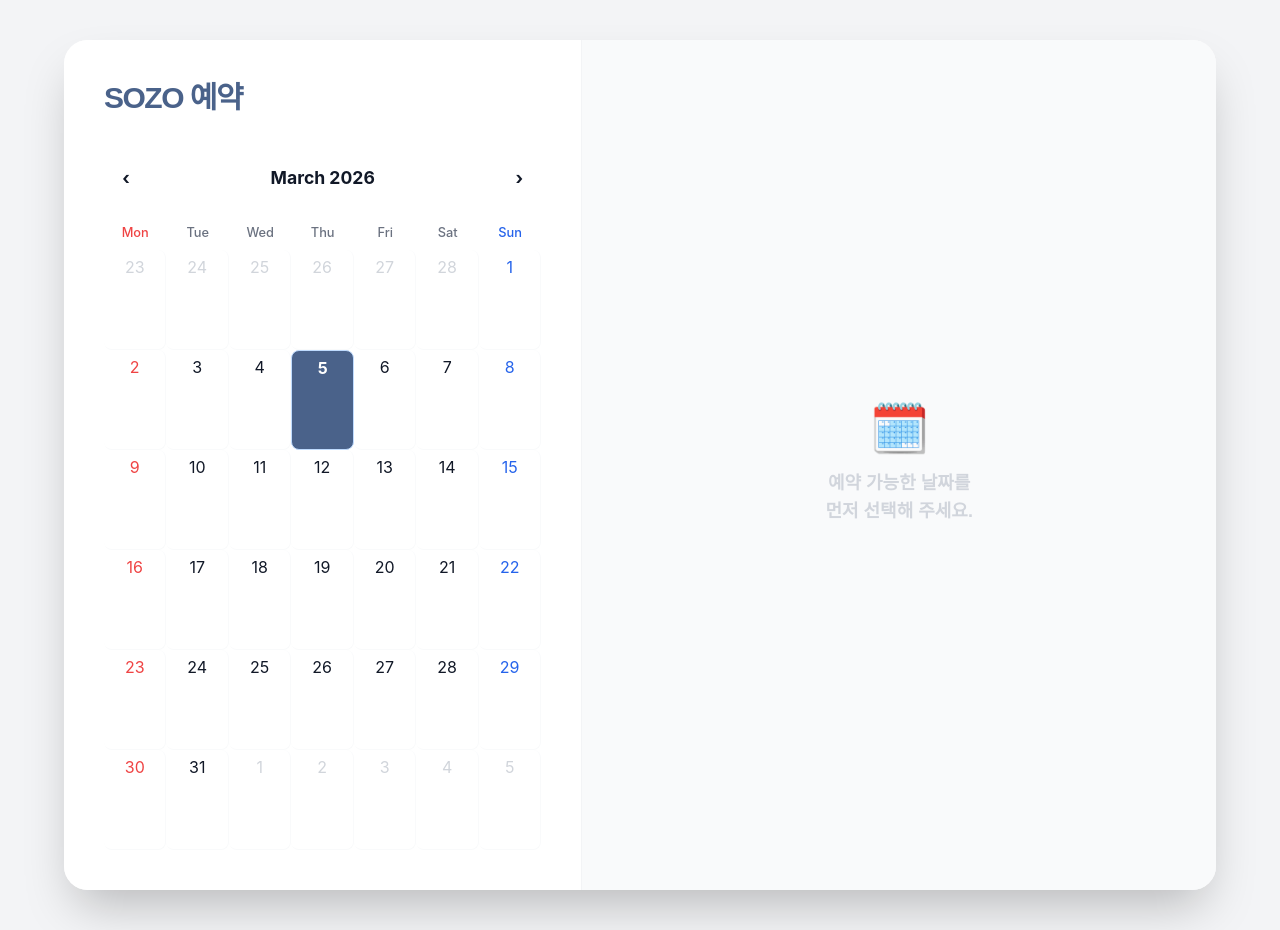
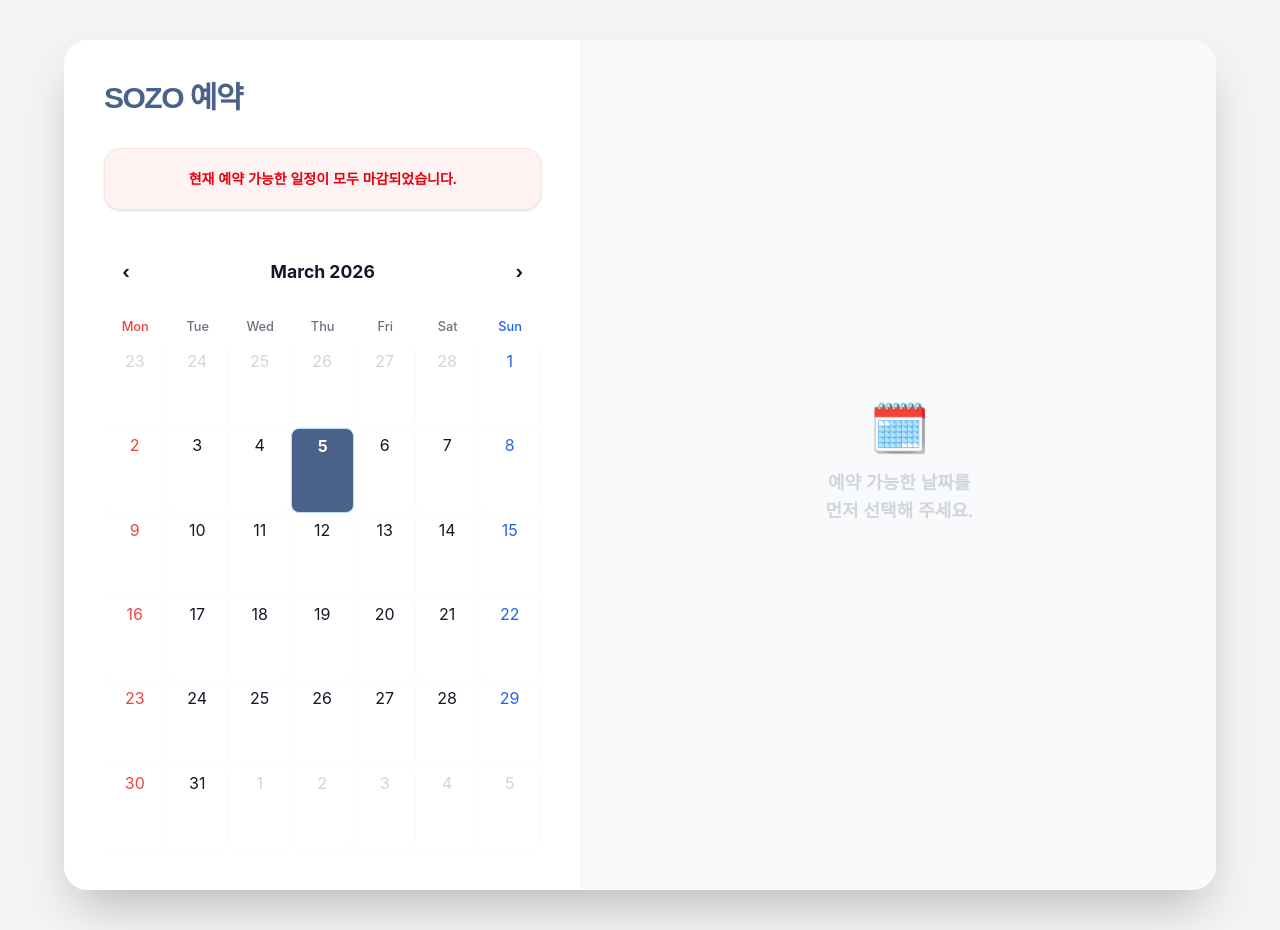
Before and after one commit to norankoj/sozo-reservation, a Next.js app: page / in a window 1280 px wide. Built offline with nearby package versions, Linux system fonts and the light colour scheme; no server answers; the database is empty.

Commit message:
fix : 예약 불가능할 경우

```diff
--- a/app/page.tsx
+++ b/app/page.tsx
@@ -4,7 +4,7 @@ import { useState, useEffect } from "react";
 import Calendar from "react-calendar";
 import { format } from "date-fns";
 import { supabase } from "@/lib/supabase";
-import { ChevronLeft, UserCircle2 } from "lucide-react"; // 아이콘 추가
+import { ChevronLeft, UserCircle2 } from "lucide-react";
 import "@/style/calendar.css";
 
 type ValuePiece = Date | null;
@@ -36,7 +36,7 @@ export default function Home() {
         .from("sozo_availability")
         .select("*")
         .eq("is_open", true);
-      if (data) setAvailabilities(data);
+      setAvailabilities(data || []);
       setIsLoading(false);
     };
     fetchOpenDates();
@@ -140,13 +140,20 @@ export default function Home() {
   return (
     <div className="min-h-screen bg-gray-100 flex items-center justify-center p-0 md:p-10">
       <div className="max-w-6xl w-full bg-white md:rounded-3xl shadow-2xl overflow-hidden flex flex-col md:flex-row h-screen md:h-[850px]">
-        {/* --- 왼쪽: 달력 및 모바일용 버튼 --- */}
+        {/* --- 왼쪽: 달력 영역 --- */}
         <div
           className={`w-full md:w-[45%] p-6 md:p-10 bg-white border-r border-gray-100 flex flex-col overflow-y-auto ${selectedGenderSeat ? "hidden md:flex" : "flex"}`}
         >
           <h1 className="text-3xl font-black text-[#4A628A] mb-8 tracking-tighter">
             SOZO 예약
           </h1>
+
+          {!isLoading && availabilities.length === 0 && (
+            <div className="bg-red-50 text-red-600 p-5 rounded-2xl mb-8 text-center text-sm font-bold border border-red-100 shadow-sm animate-fade-in">
+              현재 예약 가능한 일정이 모두 마감되었습니다.
+            </div>
+          )}
+
           <div className="flex-1">
             <Calendar
               onChange={setDateValue}
@@ -193,7 +200,6 @@ export default function Home() {
           <div className="p-6 md:p-10 w-full">
             {selectedDayInfo ? (
               <div className="space-y-8 animate-fade-in">
-                {/* 모바일 전용 상단 네비게이션 */}
                 <div className="md:hidden flex flex-col gap-4 mb-6">
                   <button
                     type="button"
@@ -202,7 +208,6 @@ export default function Home() {
                   >
                     <ChevronLeft size={20} /> 날짜 다시 선택하기
                   </button>
-                  {/* 💡 모바일 전용 성별 확인 배너 */}
                   <div
                     className={`flex items-center justify-center gap-2 py-4 rounded-2xl font-black shadow-lg ${gender === "남자" ? "bg-blue-50 text-blue-600 border border-blue-500" : "bg-red-50 text-red-600 border border-red-500"}`}
                   >
@@ -217,7 +222,6 @@ export default function Home() {
                   </h2>
                 </div>
 
-                {/* PC 전용 좌석 선택 버튼 */}
                 <div className="hidden md:block">
                   <SeatSelector isMobile={false} />
                 </div>
@@ -392,13 +396,13 @@ export default function Home() {
                         <textarea
                           value={expectations}
                           onChange={(e) => setExpectations(e.target.value)}
-                          className="w-full border border-gray-200 rounded-xl p-4 text-sm h-28 outline-none focus:ring-2 focus:ring-[#4A628A] bg-gray-50 resize-none font-sans"
+                          className="w-full border border-gray-200 rounded-xl p-4 text-sm h-28 outline-none focus:ring-2 focus:ring-[#4A628A] bg-gray-50 resize-none"
                           placeholder="소조사역을 통해 기대하는 것"
                         />
                         <textarea
                           value={questions}
                           onChange={(e) => setQuestions(e.target.value)}
-                          className="w-full border border-gray-200 rounded-xl p-4 text-sm h-28 outline-none focus:ring-2 focus:ring-[#4A628A] bg-gray-50 resize-none font-sans"
+                          className="w-full border border-gray-200 rounded-xl p-4 text-sm h-28 outline-none focus:ring-2 focus:ring-[#4A628A] bg-gray-50 resize-none"
                           placeholder="소조사역과 관련 궁금한 것"
                         />
                       </div>
```
